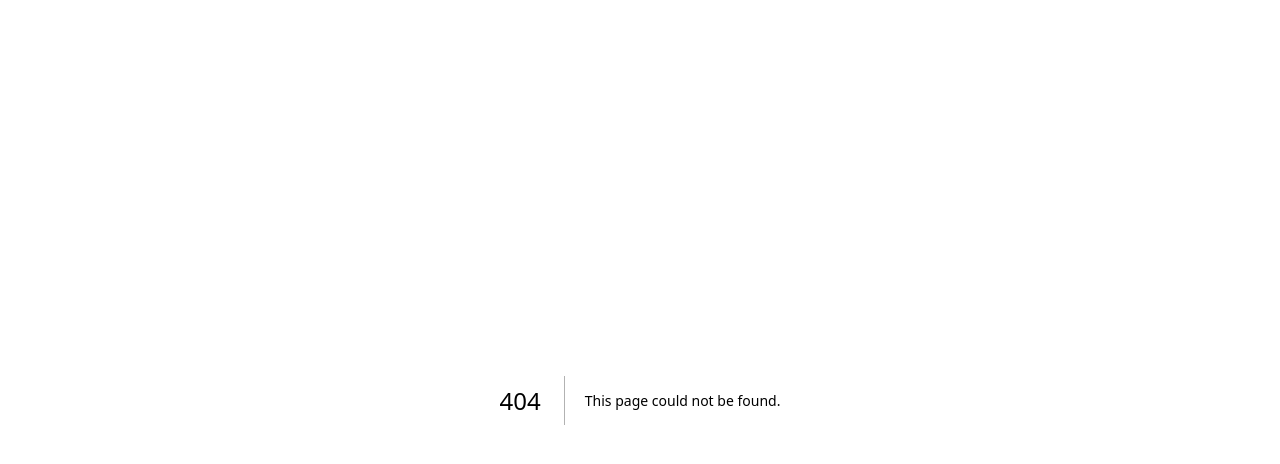
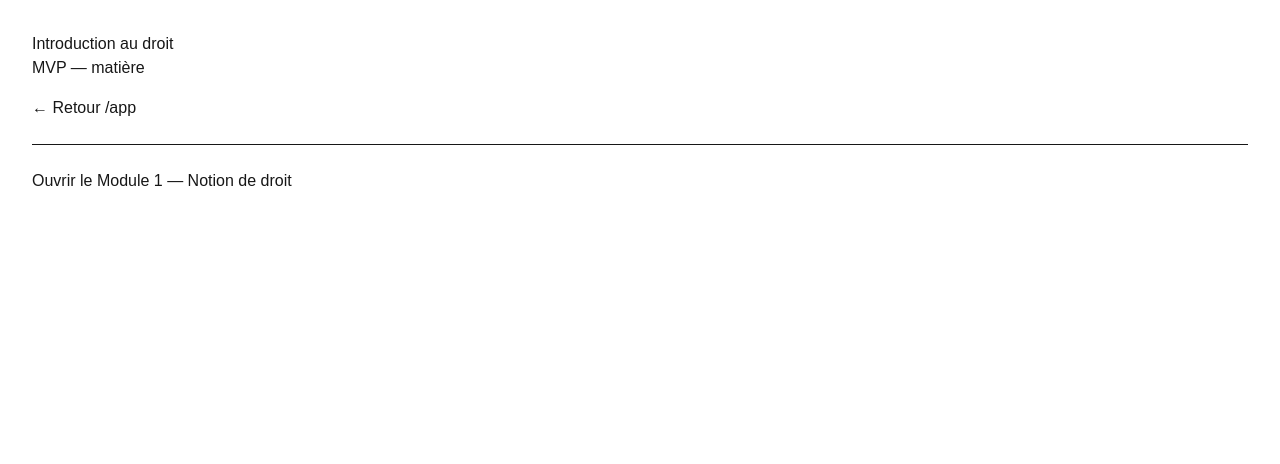
Before and after one commit to d2me-89/amelys-aws-mvp, a Next.js app: page /app/matieres/introduction-au-droit in a window 1280 px wide. Before the commit this address had no page. Shown: the top 464 px of the page. Built offline with nearby package versions, Linux system fonts and the light colour scheme.

Commit message:
add matiere introduction au droit page

```diff
--- /dev/null
+++ b/app/(platform)/app/matieres/introduction-au-droit/page.tsx
@@ -0,0 +1,22 @@
+import Link from "next/link";
+
+export default function IntroDroitPage() {
+  return (
+    <main style={{ padding: "2rem", fontFamily: "sans-serif" }}>
+      <h1>Introduction au droit</h1>
+      <p>MVP — matière</p>
+
+      <div style={{ marginTop: "1rem" }}>
+        <Link href="/app">← Retour /app</Link>
+      </div>
+
+      <hr style={{ margin: "1.5rem 0" }} />
+
+      <Link
+        href="/app/matieres/introduction-au-droit/modules/module-01-notion-de-droit"
+      >
+        Ouvrir le Module 1 — Notion de droit
+      </Link>
+    </main>
+  );
+}
```
